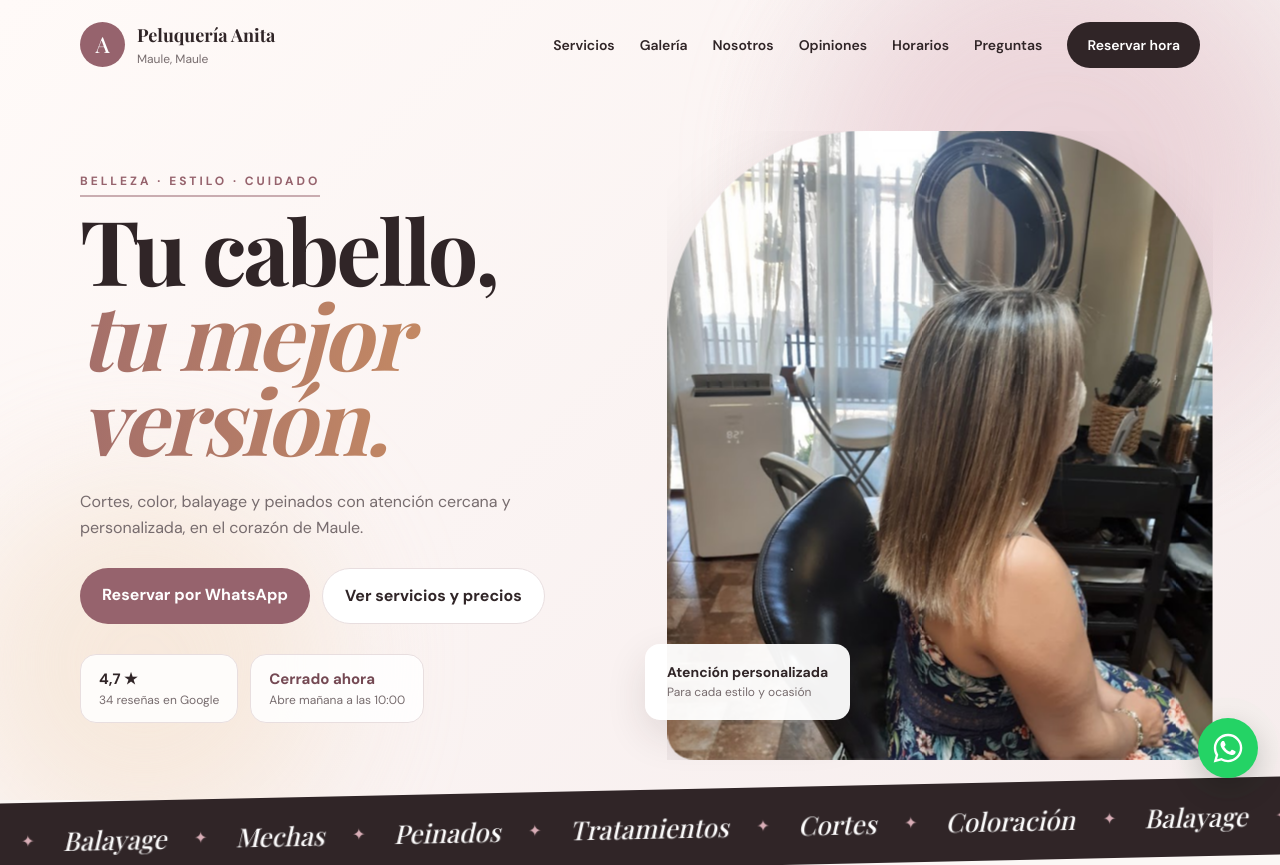
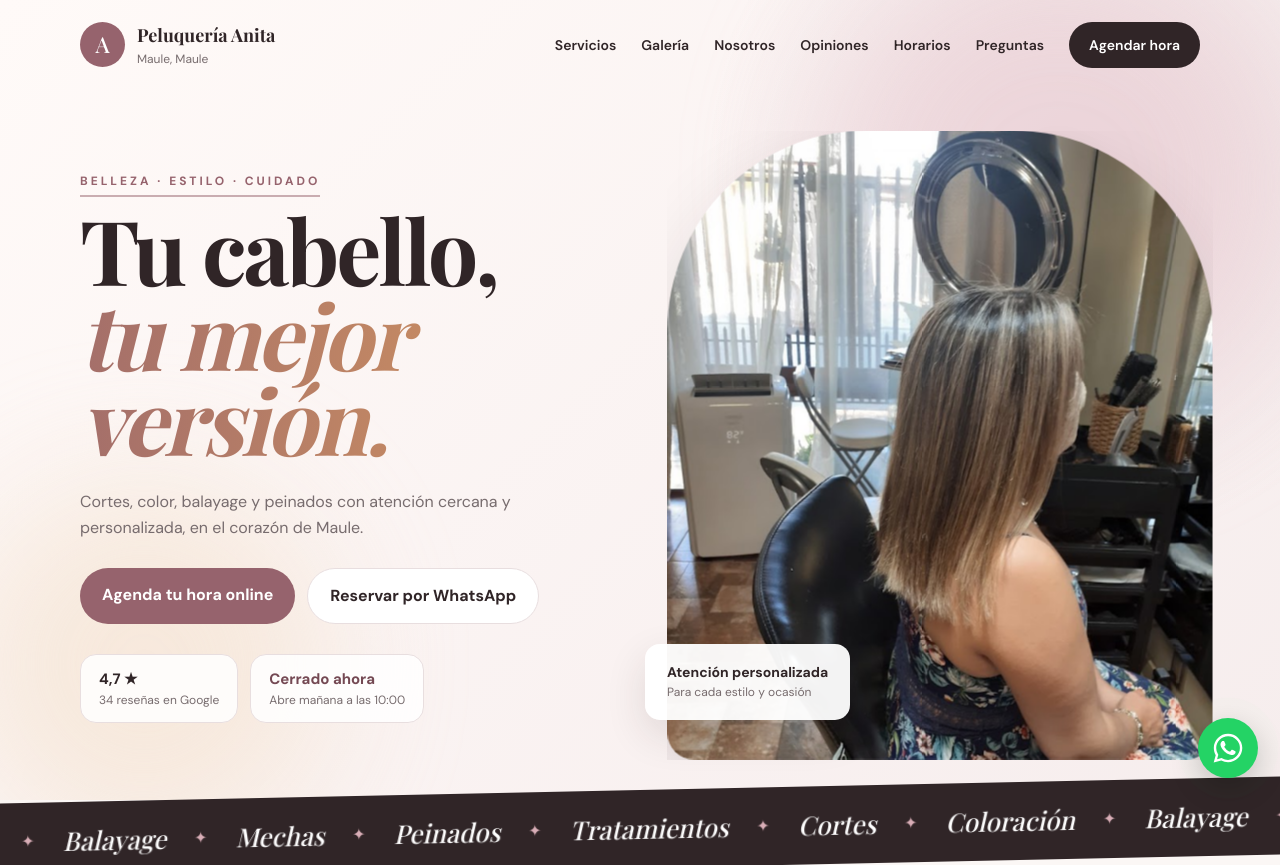
Before and after one commit to LegendCHI/peluqueriaanitaonline, a plain HTML site: page index.html in a window 1280 px wide. Shown: the top 865 px of the page. Drawn offline with nearby package versions, Linux system fonts and the light colour scheme; a web font is replaced by a local one.

Commit message:
Agrega botón para agendar hora online (citas.peluqueriaanitaonline.com)

```diff
--- a/index.html
+++ b/index.html
@@ -10,7 +10,7 @@
 
     <meta
         name="description"
-        content="Peluquería Anita en Maule. Cortes, coloración, balayage, peinados y tratamientos. Lunes a viernes 10:00–20:00, sábado 10:00–17:00. Reserva por WhatsApp."
+        content="Peluquería Anita en Maule. Cortes, coloración, balayage, peinados y tratamientos. Lunes a viernes 10:00–20:00, sábado 10:00–17:00. Reserva tu hora online o por WhatsApp."
     >
 
     <link rel="canonical" href="https://peluqueriaanitaonline.com/">
@@ -121,10 +121,8 @@
             <a href="#preguntas">Preguntas</a>
             <a
                 class="nav-reserva"
-                href="https://wa.me/56999631367?text=Hola%20Peluquer%C3%ADa%20Anita%2C%20quisiera%20reservar%20una%20hora."
-                target="_blank"
-                rel="noopener"
-            >Reservar hora</a>
+                href="https://citas.peluqueriaanitaonline.com"
+            >Agendar hora</a>
         </div>
 
     </nav>
@@ -149,11 +147,14 @@
             <div class="buttons">
                 <a
                     class="button primary"
+                    href="https://citas.peluqueriaanitaonline.com"
+                >Agenda tu hora online</a>
+                <a
+                    class="button secondary"
                     href="https://wa.me/56999631367?text=Hola%20Peluquer%C3%ADa%20Anita%2C%20quisiera%20reservar%20una%20hora."
                     target="_blank"
                     rel="noopener"
                 >Reservar por WhatsApp</a>
-                <a class="button secondary" href="#servicios">Ver servicios y precios</a>
             </div>
 
             <div class="hero-badges">
@@ -587,7 +588,7 @@
 
         <details>
             <summary>¿Tengo que reservar hora?</summary>
-            <p>Te recomendamos reservar por WhatsApp para asegurar tu hora y que no tengas que esperar. Así también podemos preparar todo para tu servicio.</p>
+            <p>Te recomendamos reservar para asegurar tu hora y que no tengas que esperar. Puedes <a href="https://citas.peluqueriaanitaonline.com">agendar online</a> eligiendo el día y la hora que quedan libres, o escribirnos por WhatsApp.</p>
         </details>
 
         <details>
@@ -627,10 +628,15 @@
         <div>
             <p class="small-title">CONTACTO</p>
             <h2>¿Lista para tu próximo cambio?</h2>
-            <p>Escríbenos para consultar disponibilidad, precios y reservar tu hora.</p>
+            <p>Agenda online o escríbenos para consultar disponibilidad y precios.</p>
         </div>
 
         <div class="contact-info">
+
+            <a href="https://citas.peluqueriaanitaonline.com">
+                <span>Online, en 1 minuto</span>
+                <strong>Agendar mi hora →</strong>
+            </a>
 
             <a href="https://wa.me/56999631367?text=Hola%20Peluquer%C3%ADa%20Anita%2C%20quisiera%20reservar%20una%20hora." target="_blank" rel="noopener">
                 <span>WhatsApp</span>
```
